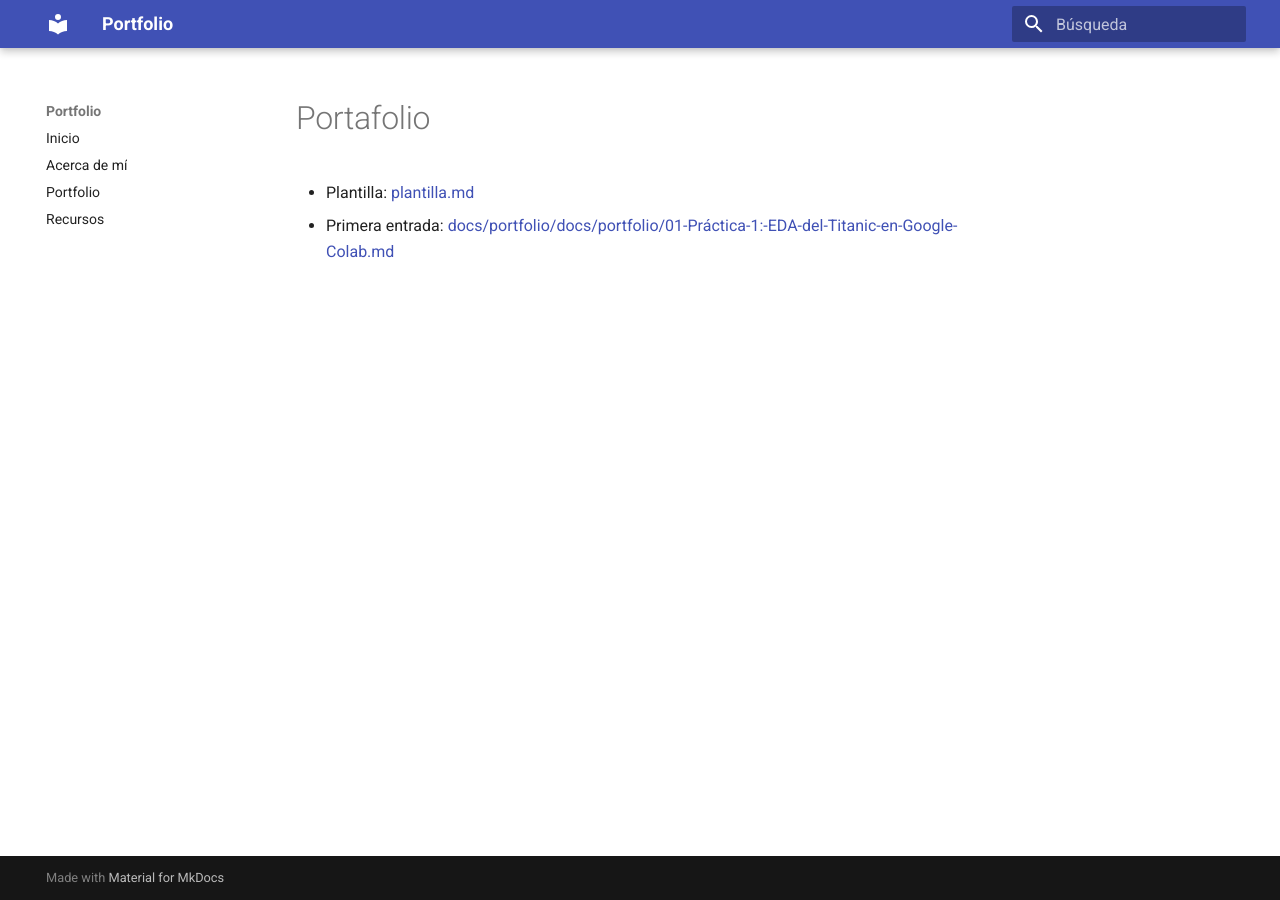
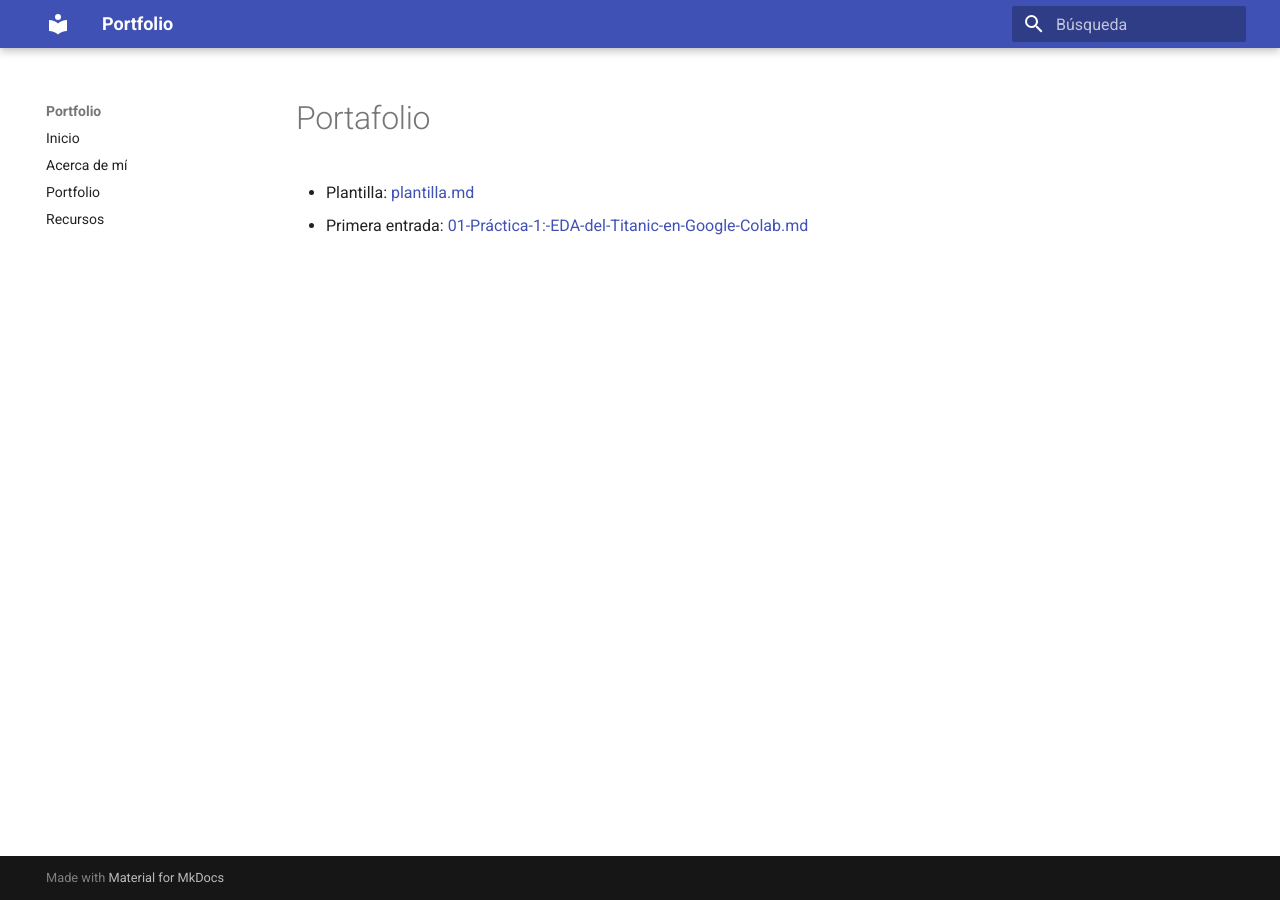
Before and after one commit to biancaluzz/ia-portfolio, an MkDocs documentation site: the page built from docs/portfolio/index.md, in a window 1280 px wide. Built offline with MkDocs 1.6.1 and Material for MkDocs 9.7.7, drawn with Linux system fonts in a browser that asks for light colours.

Commit message:
Update index.md

```diff
--- a/docs/portfolio/index.md
+++ b/docs/portfolio/index.md
@@ -6,4 +6,4 @@ date: 2025-08-19
 # Portafolio
 
 - Plantilla: [plantilla.md](plantilla.md)
-- Primera entrada: [docs/portfolio/docs/portfolio/01-Práctica-1:-EDA-del-Titanic-en-Google-Colab.md](docs/portfolio/docs/portfolio/01-Práctica-1:-EDA-del-Titanic-en-Google-Colab.md)
+- Primera entrada: [01-Práctica-1:-EDA-del-Titanic-en-Google-Colab.md](docs/portfolio/01-Práctica-1:-EDA-del-Titanic-en-Google-Colab.md)
```
